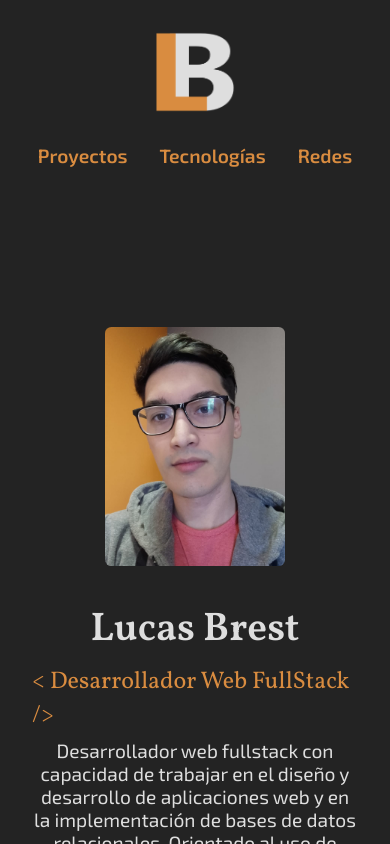
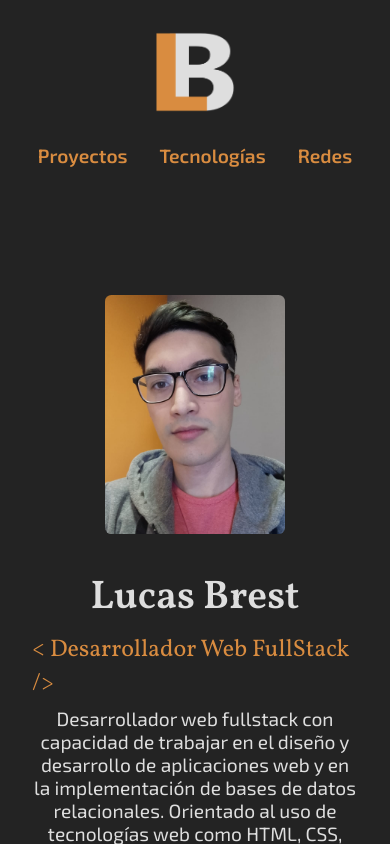
Before and after one commit to Lucas-ez/portfolio, a React (Create React App) app: page / in a window 390 px wide. Shown: the top 844 px of the page. Built offline with nearby package versions, Linux system fonts and the light colour scheme.

Commit message:
Cambios en paddings y margins

```diff
--- a/src/containers/footer/footer.css
+++ b/src/containers/footer/footer.css
@@ -23,7 +23,9 @@
 
 @media (max-width: 768px) {
   .Footer {
-    padding: 1rem;
+    padding-inline: 1rem;
+    padding-block: 2rem;
+
   }
 
 }
--- a/src/containers/home/home.css
+++ b/src/containers/home/home.css
@@ -5,7 +5,8 @@
     align-items: center;
     gap: 10%;
 
-    padding-block: 6rem;
+    padding-block: 4rem;
+    margin-block: 2rem;
 }
 
 .home_text-section {
@@ -52,6 +53,7 @@
     .Home {
         flex-direction: column-reverse;
         gap: 2rem;
+        padding-block: 2rem;
     }
 
     .home_img-section {
--- a/src/containers/redes/redes.css
+++ b/src/containers/redes/redes.css
@@ -66,6 +66,10 @@
 
 @media (max-width: 768px) {
 
+  .Redes {
+    padding-block: 2rem;
+  }
+
   .Redes_container {
     flex-direction: column;
   }
```
